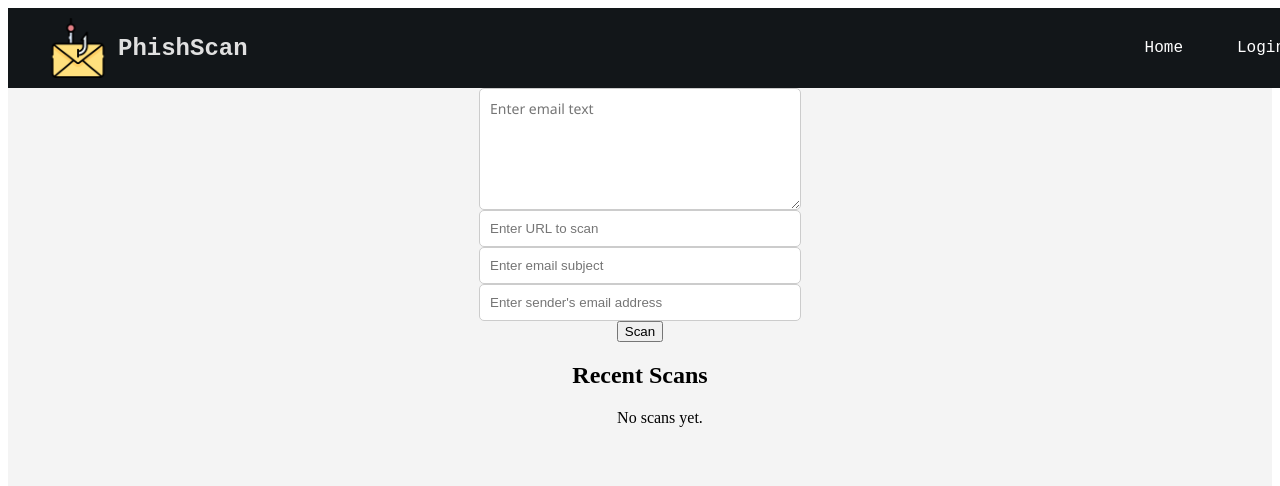
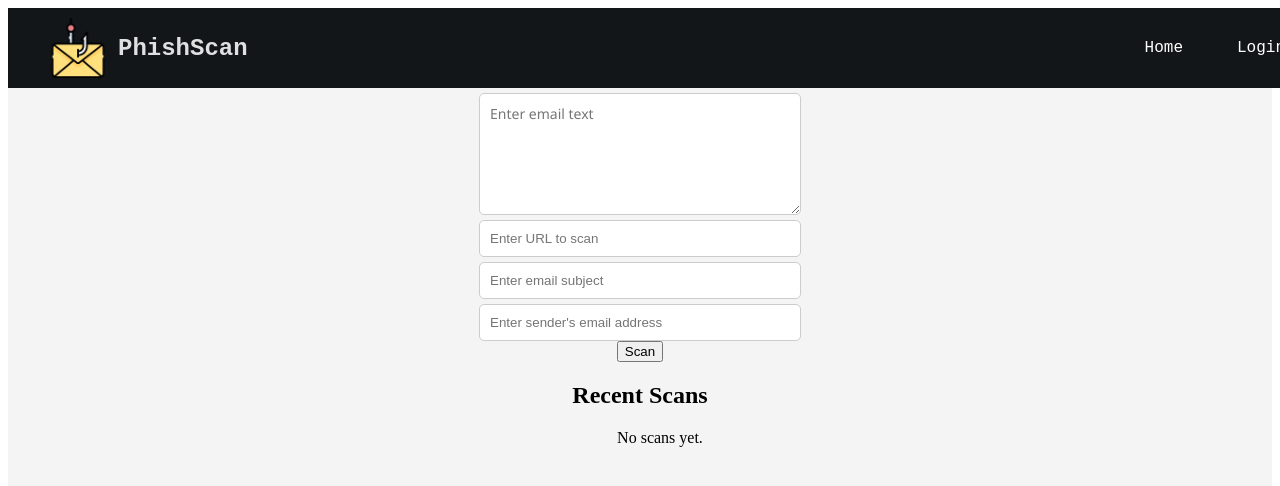
Before and after one commit to cervantessergio020/Email-Phishing-Detector, a React (Create React App) app: page / in a window 1280 px wide. Shown: the top 486 px of the page. Built offline with nearby package versions, Linux system fonts and the light colour scheme.

Commit message:
Update react-router-dom to v5

```diff
--- a/package.json
+++ b/package.json
@@ -13,7 +13,7 @@
     "@testing-library/user-event": "^13.5.0",
     "react": "^19.0.0",
     "react-dom": "^19.0.0",
-    "react-router-dom": "^5.2.0",
+    "react-router-dom": "^5.3.4",
     "react-scripts": "5.0.1",
     "web-vitals": "^2.1.4"
   },
--- a/src/App.css
+++ b/src/App.css
@@ -30,6 +30,7 @@ input {
   display: block;
   width: 100%;
   max-width: 300px;
+  margin-top: 5px;
 }
 
 /* Center the container */
@@ -49,6 +50,7 @@ textarea {
   max-width: 300px;
   height: 100px;
   padding: 10px;
+  margin-top: 5px;
   border-radius: 5px;
   border: 1px solid #ccc;
   resize: vertical;
--- a/src/pages/Login.js
+++ b/src/pages/Login.js
@@ -12,6 +12,7 @@ function Login() {
   return (
     <div className="flex flex-col items-center p-6">
       <h2 className="text-lg font-bold mb-4">Login</h2>
+      <div className="input-container">
         <form className="flex flex-col space-y-2 w-64" onSubmit={handleLogin}>
           <input
             type="email"
@@ -37,6 +38,7 @@ function Login() {
           </button>
         </form>
       </div>
+    </div>
   );
 }
 
```
Also changed, not shown: src/App.js (+5 -5 lines), 1 other file (tests, documents, lock files or other folders). Lines whose indentation alone changed are shown as unchanged.
